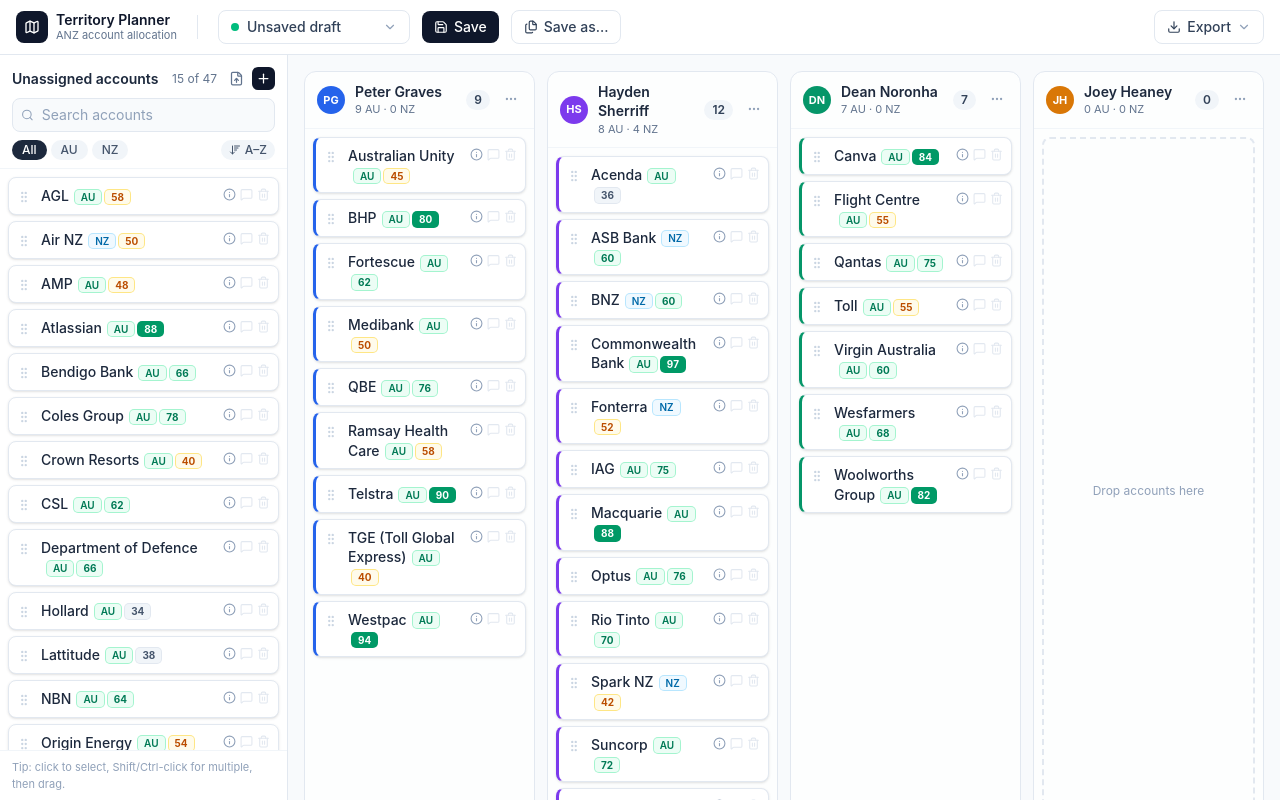
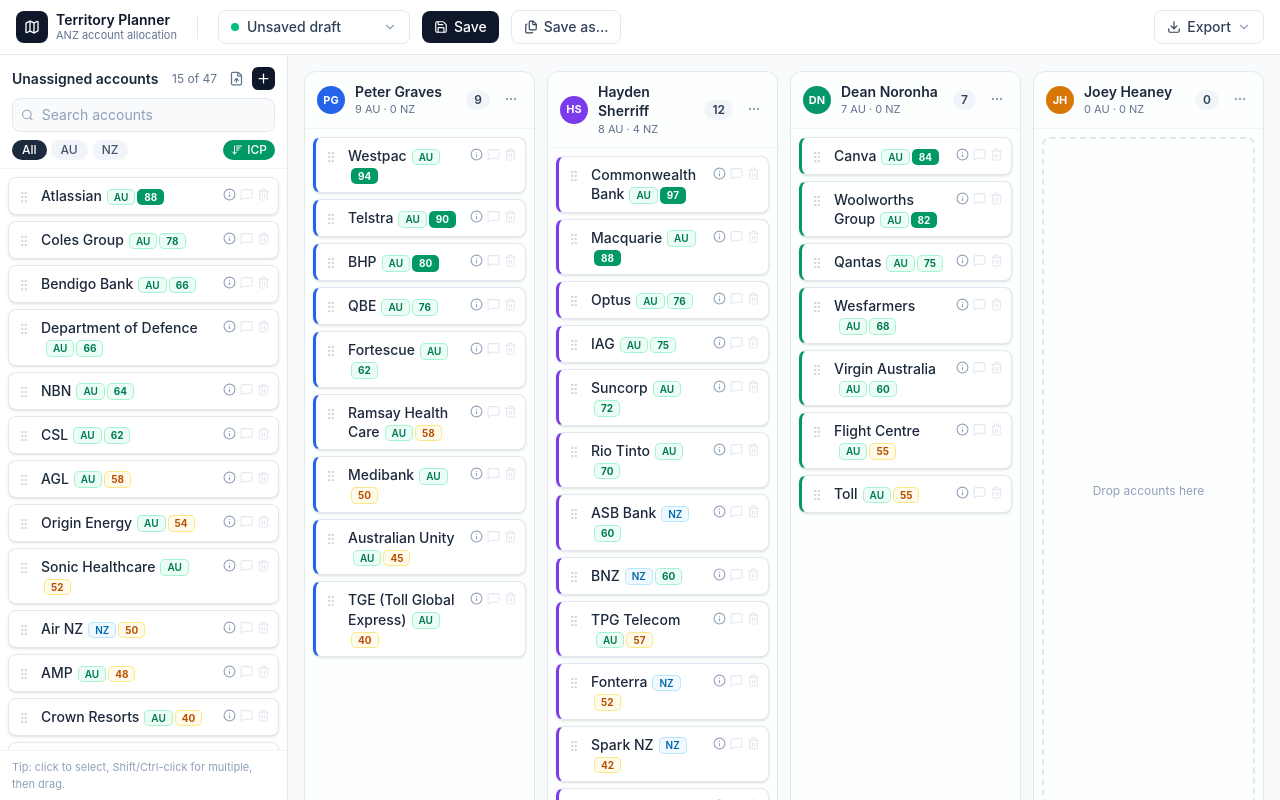
Before and after one commit to pjgraves-droid/territory-planner, a React (Vite) app: page / in a window 1280 px wide. Built offline with nearby package versions, Linux system fonts and the light colour scheme; a web font is replaced by a local one.

Commit message:
feat: sort director columns by ICP score descending; pool defaults to ICP sort
Co-Authored-By: Peter  Graves <pjgraves@gmail.com>

```diff
--- a/src/components/AccountPool.tsx
+++ b/src/components/AccountPool.tsx
@@ -18,7 +18,7 @@ export function AccountPool({ selectedIds, onSelect, onClearSelection }: Props)
   const unassigned = useAccountsFor(UNASSIGNED)
   const [query, setQuery] = useState('')
   const [region, setRegion] = useState<string | null>(null)
-  const [sort, setSort] = useState<'name' | 'icp'>('name')
+  const [sort, setSort] = useState<'name' | 'icp'>('icp')
   const { setNodeRef, isOver } = useDroppable({ id: UNASSIGNED })
   const [dialog, setDialog] = useState<'add' | 'import' | null>(null)
   const [toast, setToast] = useState<string | null>(null)
--- a/src/components/DirectorColumn.tsx
+++ b/src/components/DirectorColumn.tsx
@@ -15,7 +15,10 @@ export function useAccountsFor(directorId: string): Account[] {
   const accounts = useStore((s) => s.accounts)
   const assignments = useStore((s) => s.assignments)
   return useMemo(
-    () => accounts.filter((a) => (assignments[a.id] ?? UNASSIGNED) === directorId).sort((a, b) => a.name.localeCompare(b.name)),
+    () =>
+      accounts
+        .filter((a) => (assignments[a.id] ?? UNASSIGNED) === directorId)
+        .sort((a, b) => (b.details?.icp ?? -1) - (a.details?.icp ?? -1) || a.name.localeCompare(b.name)),
     [accounts, assignments, directorId],
   )
 }
```
